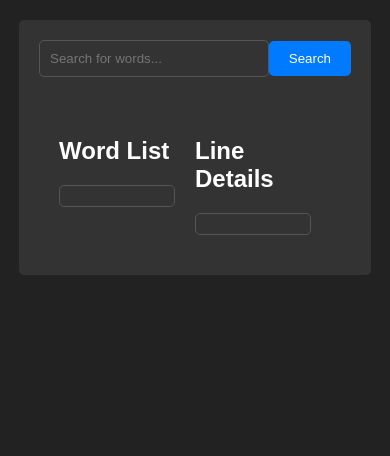
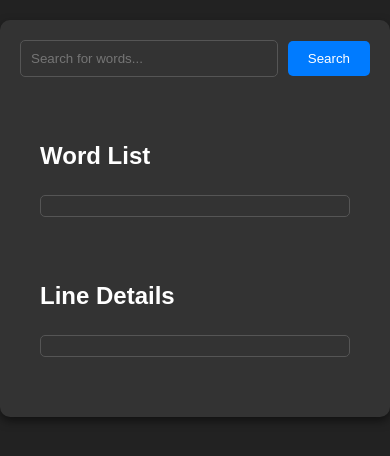
Before and after one commit to HsinghN/words, a plain HTML site: page index.html in a window 390 px wide. Drawn offline with nearby package versions, Linux system fonts and the light colour scheme; no server answers.

Commit message:
Update style.css
updated css

```diff
--- a/style.css
+++ b/style.css
@@ -1,17 +1,16 @@
-
 @font-face {
-				font-family: OpenGurbaniAkhar;
-				src: url('https://cdn.jsdelivr.net/gh/GurbaniNow/gurmukhi-fonts@2/ascii/OpenGurbaniAkhar/Bold/OpenGurbaniAkhar-Bold.woff2') format('woff2'),
-					url('https://cdn.jsdelivr.net/gh/GurbaniNow/gurmukhi-fonts@2/ascii/OpenGurbaniAkhar/Bold/OpenGurbaniAkhar-Bold.woff') format('woff'),
-					url('https://cdn.jsdelivr.net/gh/GurbaniNow/gurmukhi-fonts@2/ascii/OpenGurbaniAkhar/Bold/OpenGurbaniAkhar-Bold.otf')  format('opentype');
-			}
-
+    font-family: OpenGurbaniAkhar;
+    src: url('https://cdn.jsdelivr.net/gh/GurbaniNow/gurmukhi-fonts@2/ascii/OpenGurbaniAkhar/Bold/OpenGurbaniAkhar-Bold.woff2') format('woff2'),
+        url('https://cdn.jsdelivr.net/gh/GurbaniNow/gurmukhi-fonts@2/ascii/OpenGurbaniAkhar/Bold/OpenGurbaniAkhar-Bold.woff') format('woff'),
+        url('https://cdn.jsdelivr.net/gh/GurbaniNow/gurmukhi-fonts@2/ascii/OpenGurbaniAkhar/Bold/OpenGurbaniAkhar-Bold.otf')  format('opentype');
+}
 body {
     font-family: Arial, sans-serif;
     margin: 0;
     padding: 0;
     background-color: #222;
     color: #fff;
+    line-height: 1.6;
 }
 
 .container {
@@ -19,19 +18,22 @@ body {
     margin: 20px auto;
     padding: 20px;
     background-color: #333;
-    border-radius: 5px;
+    border-radius: 10px;
+    box-shadow: 0 4px 10px rgba(0, 0, 0, 0.5);
 }
 
 .title {
     text-align: center;
     margin-bottom: 20px;
     color: #fff;
+    font-size: 1.8em;
 }
 
 .search-section {
     display: flex;
     align-items: center;
     margin-bottom: 20px;
+    gap: 10px;
 }
 
 .search-input {
@@ -41,6 +43,12 @@ body {
     border-radius: 5px;
     background-color: #333;
     color: #fff;
+    outline: none;
+    transition: border-color 0.3s;
+}
+
+.search-input:focus {
+    border-color: #007bff;
 }
 
 .search-button {
@@ -50,28 +58,34 @@ body {
     border: none;
     border-radius: 5px;
     cursor: pointer;
+    transition: background-color 0.3s;
+}
+
+.search-button:hover {
+    background-color: #0056b3;
 }
 
 .main-content {
     display: flex;
     flex-direction: row;
-    flex: 1;
+    gap: 20px;
     padding: 20px;
+    flex-wrap: wrap; /* Makes it responsive */
 }
 
 .word-list-container, .line-list-container {
     flex: 1;
-    margin-right: 20px;
+    min-width: 300px;
 }
 
 .word-list, .line-list, .all-lines {
     font-family: OpenGurbaniAkhar;
+    font-size: 22px;
     overflow: auto;
     max-height: 500px;
     border: 1px solid #555;
     border-radius: 5px;
     padding: 10px;
-    overflow-y: auto;
     background-color: #333;
     color: #fff;
 }
@@ -80,7 +94,12 @@ body {
     margin: 5px 0;
     padding: 10px;
     border-bottom: 1px solid #555;
+    transition: background-color 0.3s;
+    cursor: pointer;
+}
 
+.word-list p:hover, .line-list p:hover, .all-lines p:hover {
+    background-color: #444;
 }
 
 .popup {
@@ -93,15 +112,17 @@ body {
     background-color: rgba(0, 0, 0, 0.8);
     justify-content: center;
     align-items: center;
+    z-index: 1000;
 }
 
 .popup-content {
     background-color: #333;
     color: #fff;
     padding: 20px;
-    border-radius: 5px;
-    box-shadow: 0 2px 5px rgba(0, 0, 0, 0.1);
+    border-radius: 10px;
+    box-shadow: 0 4px 10px rgba(0, 0, 0, 0.5);
     text-align: center;
+    max-width: 500px;
 }
 
 .close-button {
@@ -111,8 +132,41 @@ body {
     padding: 10px 20px;
     border-radius: 5px;
     cursor: pointer;
+    transition: background-color 0.3s;
+}
+
+.close-button:hover {
+    background-color: #d00;
 }
 
 .show-popup {
     display: flex;
 }
+
+::-webkit-scrollbar {
+    width: 8px;
+}
+
+::-webkit-scrollbar-thumb {
+    background-color: #555;
+    border-radius: 5px;
+}
+
+::-webkit-scrollbar-thumb:hover {
+    background-color: #777;
+}
+
+/* Responsive Styles */
+@media (max-width: 768px) {
+    .container {
+        max-width: 95%;
+    }
+
+    .main-content {
+        flex-direction: column;
+    }
+
+    .word-list-container, .line-list-container {
+        margin-bottom: 20px;
+    }
+}
```
